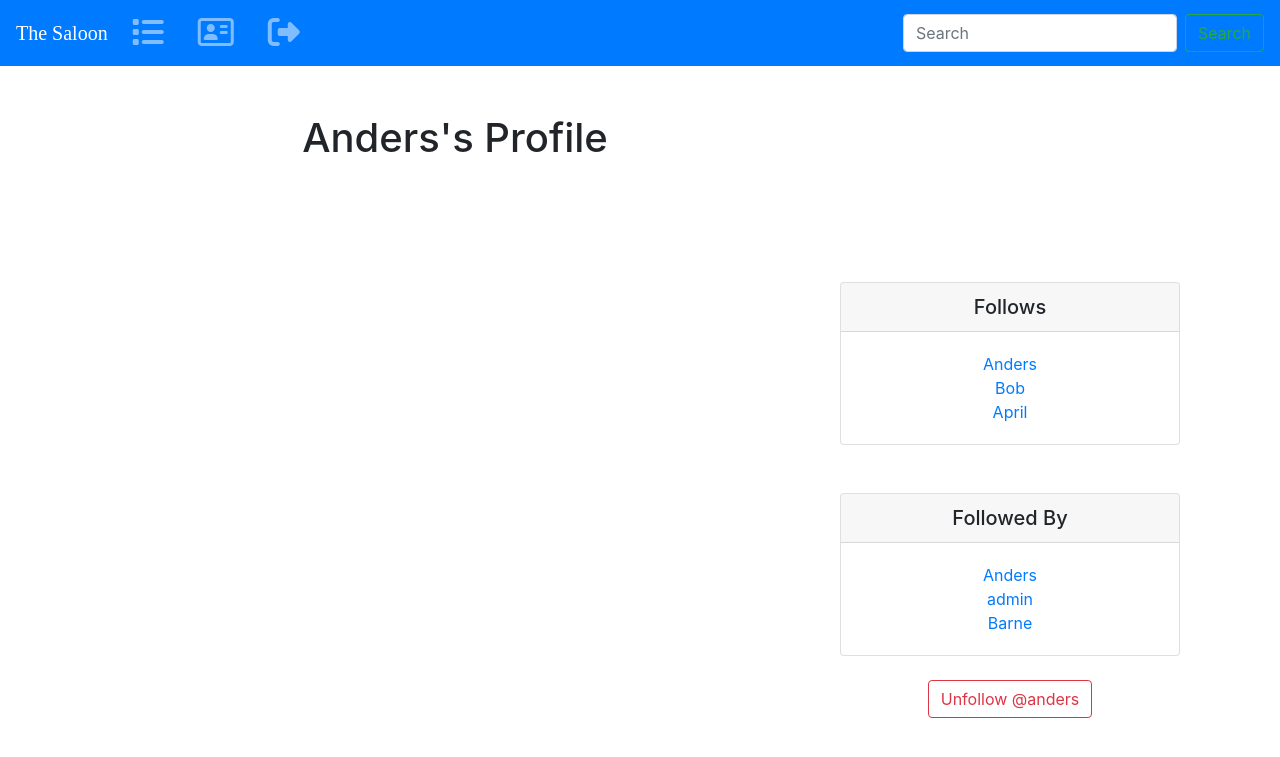
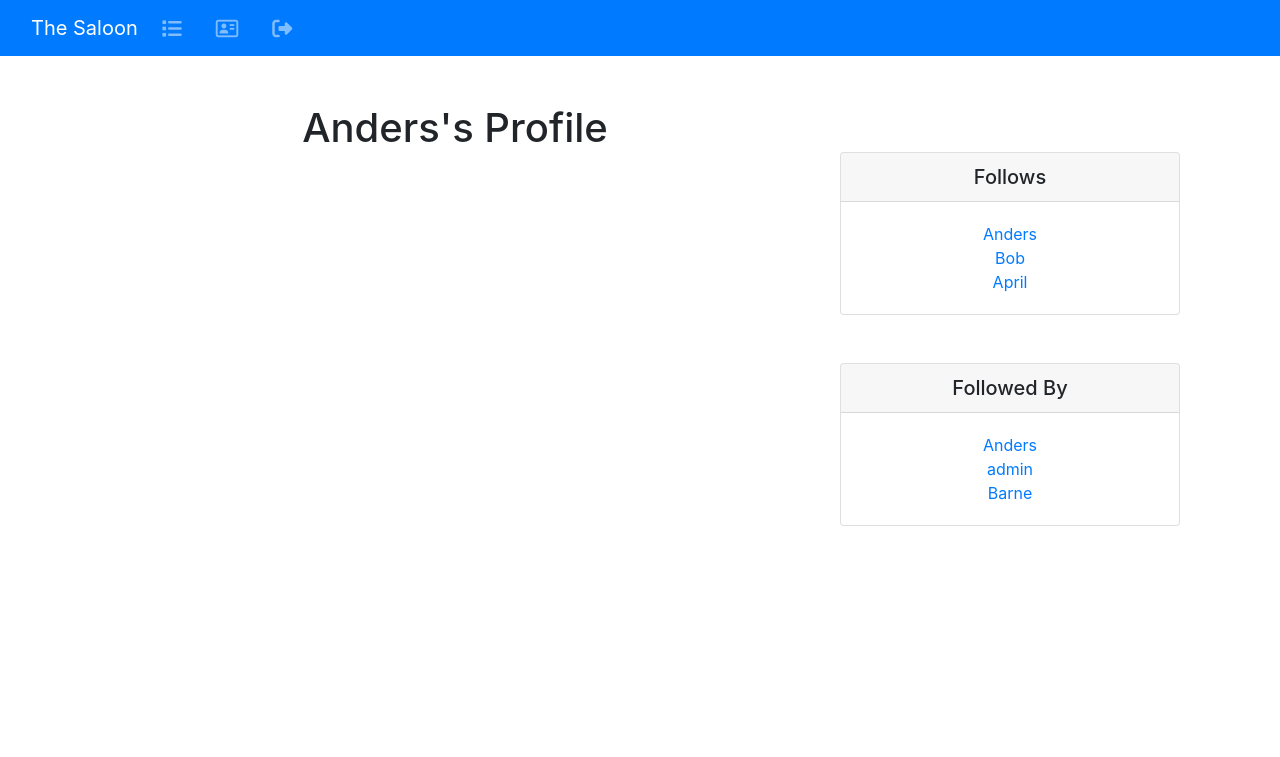
Before and after one commit to AndersH82/TheSaloon, a Django app: page /profile/5 in a window 1280 px wide. Shown: the top 757 px of the page. Run offline with Django 5.2, Linux system fonts and the light colour scheme; a user stored in the database is signed in; data comes from the database, SQL or seed files in the repository; both versions use the stored data as it was after the commit; some libraries are stand-ins or nearby versions; some web fonts are replaced.

Commit message:
make profile card to profile moved text,image,buttons in to card

```diff
--- a/the_saloon/templates/base.html
+++ b/the_saloon/templates/base.html
@@ -3,13 +3,13 @@
   <head>
     <!-- Required meta tags -->
     <meta charset="utf-8">
-    <meta name="viewport" content="width=device-width, initial-scale=1, shrink-to-fit=no">
+    <meta name="viewport" content="width=device-width, initial-scale=1", shrink-to-fit=no>
 
     <!-- Bootstrap CSS -->
     <link rel="stylesheet" href="https://cdn.jsdelivr.net/npm/bootstrap@4.6.2/dist/css/bootstrap.min.css" integrity="sha384-xOolHFLEh07PJGoPkLv1IbcEPTNtaed2xpHsD9ESMhqIYd0nLMwNLD69Npy4HI+N" crossorigin="anonymous">
     <link rel="preconnect" href="https://fonts.googleapis.com">
     <link rel="preconnect" href="https://fonts.gstatic.com" crossorigin>
-    <link href="https://fonts.googleapis.com/css2?family=Roboto:wght@100&family=Rye&display=swap" rel="stylesheet">
+
     <script src="https://kit.fontawesome.com/1c9e9f31ac.js" crossorigin="anonymous"></script>
     <title>The Saloon</title>
   </head>
--- a/the_saloon/templates/navbar.html
+++ b/the_saloon/templates/navbar.html
@@ -1,41 +1,40 @@
 <nav class="navbar navbar-expand-lg navbar-dark bg-primary">
-    <a class="navbar-brand" href="{% url 'home' %}" style="font-family: Rye">The Saloon</a>
-    <button class="navbar-toggler" type="button" data-toggle="collapse" data-target="#navbarSupyeportedContent" aria-controls="navbarSupportedContent" aria-expanded="false" aria-label="Toggle navigation">
+  <div class="container-fluid">
+    <a class="navbar-brand" href="{% url 'home' %}">The Saloon</a>
+    <button class="navbar-toggler" type="button" data-toggle="collapse" data-target="#navbarSupportedContent" aria-controls="navbarSupportedContent" aria-expanded="false" aria-label="Toggle navigation">
       <span class="navbar-toggler-icon"></span>
+
     </button>
 
     <div class="collapse navbar-collapse" id="navbarSupportedContent">
-      <ul class="navbar-nav mr-auto">
+      <ul class="navbar-nav me-auto mb-2 mb-lg-0">
         <li class="nav-item">
-          <a class="nav-link" href="{% url 'profile_list' %}"><i class="fa-2x fa-solid fa-list"></i></a>
+          <a class="nav-link" href="{% url 'profile_list' %}"><i class="fa-lg fa-solid fa-list"></i></a>
         </li>
         {% if user.is_authenticated %}
         &nbsp;&nbsp;&nbsp;&nbsp;
         <li class="nav-item">
-          <a class="nav-link" href="{% url 'profile' request.user.id %}"><i class="fa-2x fa-regular fa-address-card"></i></a>
+          <a class="nav-link" href="{% url 'profile' request.user.id %}"><i class="fa-lg fa-regular fa-address-card"></i></a>
         </li>
+
         &nbsp;&nbsp;&nbsp;&nbsp;
         <li class="nav-item">
-          <a class="nav-link" href="{% url 'logout' %}"><i class="fa-2x fa-solid fa-right-from-bracket"></i></a>
+          <a class="nav-link" href="{% url 'logout' %}"><i class="fa-lg fa-solid fa-right-from-bracket"></i></a>
         </li>
         {% else %}
         &nbsp;&nbsp;&nbsp;&nbsp;
         <li class="nav-item">
-          <a class="nav-link" href="{% url 'register' %}"><i class="fa-2x fa-regular fa-registered"></i></a>
+          <a class="nav-link" href="{% url 'register' %}"><i class="fa-lg fa-regular fa-registered"></i></a>
         </li>
         &nbsp;&nbsp;&nbsp;&nbsp;
         <li class="nav-item">
-          <a class="nav-link" href="{% url 'login' %}"><i class="fa-2x fa-solid fa-right-to-bracket"></i></a>
+          <a class="nav-link" href="{% url 'login' %}"><i class="fa-lg fa-solid fa-right-to-bracket"></i></a>
         </li>
         &nbsp;&nbsp;&nbsp;&nbsp;
         {% endif %}
 
       </ul>
-      <form class="form-inline my-2 my-lg-0">
-        <input class="form-control mr-sm-2" type="search" placeholder="Search" aria-label="Search">
-        <button class="btn btn-outline-success my-2 my-sm-0" type="submit">Search</button>
-      </form>
+
     </div>
-  </nav>
-
-  <script src="https://kit.fontawesome.com/1c9e9f31ac.js" crossorigin="anonymous"></script>
+  </div>
+</nav>
--- a/the_saloon/templates/profile.html
+++ b/the_saloon/templates/profile.html
@@ -22,14 +22,14 @@
               {{ shout.number_of_likes }} Likes
                     &nbsp;&nbsp;
                     {% if user in shout.likes.all %}
-                    <a href="{% url 'shout_like' shout.id %}"><i class="fa-2x fa-regular fa-thumbs-down" style="color:gray"></i></a>
+                    <a href="{% url 'shout_like' shout.id %}"><i class="fa-lg fa-regular fa-thumbs-down" style="color:gray"></i></a>
                     {% else %}
-                    <a href="{% url 'shout_like' shout.id %}"><i class="fa-2x fa-regular fa-thumbs-up" style="color:gray"></i></a>
+                    <a href="{% url 'shout_like' shout.id %}"><i class="fa-lg fa-regular fa-thumbs-up" style="color:gray"></i></a>
                     {% endif %}
 
                     {% if request.user.username == profile.user.username %}
                     &nbsp;&nbsp;
-                    <a href="{% url 'delete_shout' shout.id %}"><i class="fa-2x fa-regular fa-trash-can" style="color:gray"></i></a>
+                    <a href="{% url 'delete_shout' shout.id %}"><i class="fa-lg fa-regular fa-trash-can" style="color:gray"></i></a>
                     {% endif %}
 
         </small>
@@ -92,26 +116,7 @@
       </div>
       <br />
 
-      <form method=POST>
-        {% csrf_token %}
-        {% if profile in user.profile.follows.all %}
-        <button class="btn btn-outline-danger" name="follow" value="unfollow" type="submit">
-          Unfollow @{{ profile.user.username|lower}}
-        </button>
 
-        {% else %}
-        <button class="btn btn-outline-success" name="follow" value="follow" type="submit">
-          Follow @{{ profile.user.username|lower}}
-        </button>
-
-        {% endif %}
-
-      </form>
-      <br />
-
-      {% if request.user.id == profile.user.id %}
-      <a href="{% url 'update_user' %}" class="btn btn-outline-info">Update Profile</a>
-      {% endif %}
 
       {% endif %}
 
```
Also changed, not shown: other parts of the_saloon/templates/profile.html (+35 -11 lines), db.sqlite3, the_saloon/views.py (line endings or trailing spaces). Lines whose indentation alone changed are shown as unchanged.
